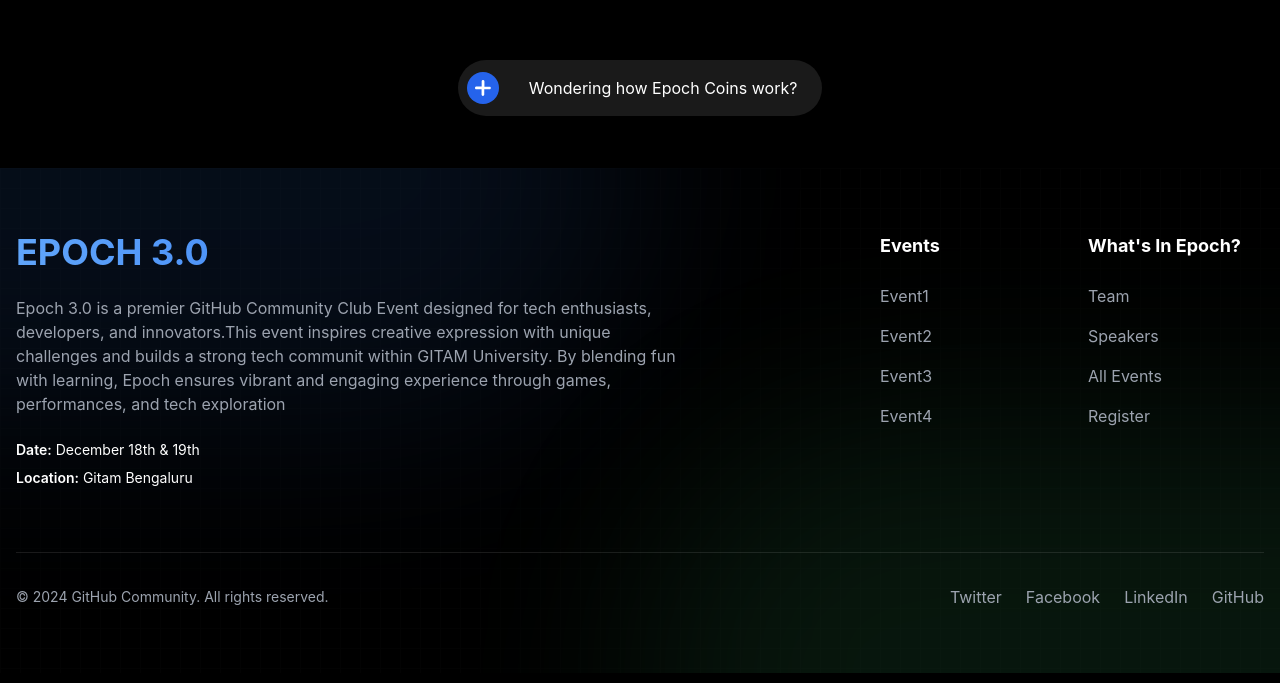
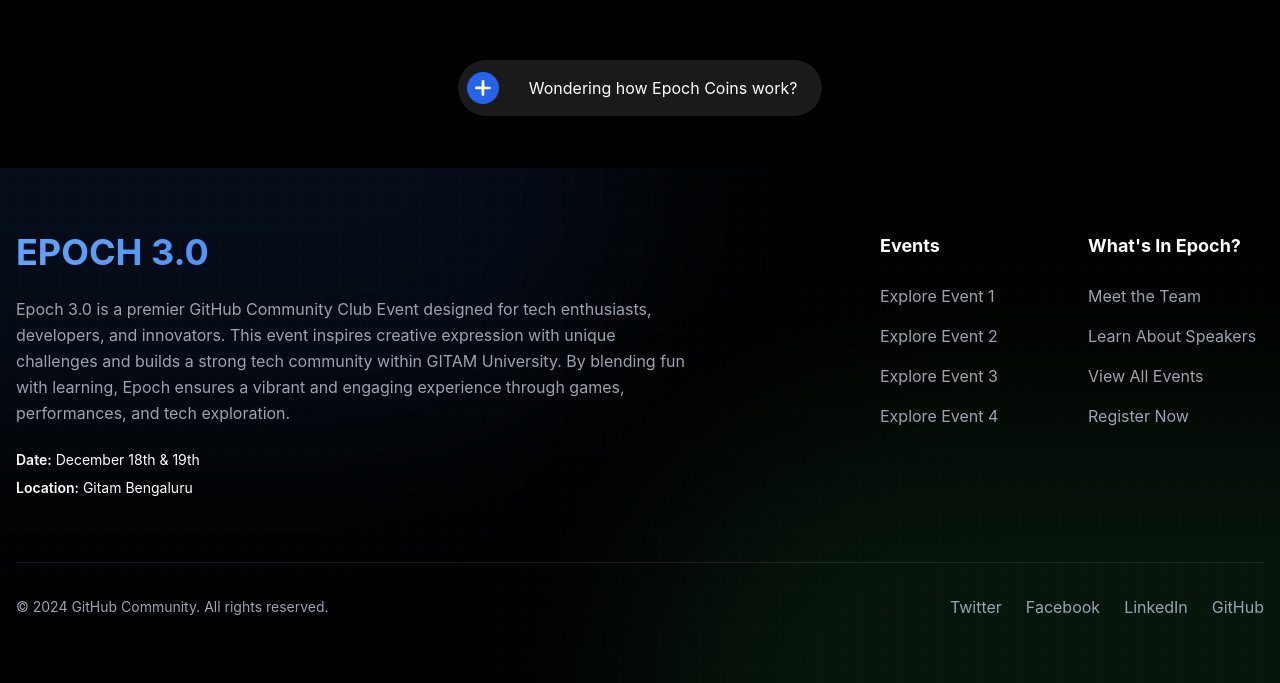
Before and after one commit to RamaSai2519/deva, a React (Create React App) app: page / in a window 1280 px wide. Shown: the part 5952-6635 px from the top of the page. Built offline with nearby package versions, Linux system fonts and the light colour scheme.

Commit message:
Refactor Footer component to improve accessibility and enhance social media links

```diff
--- a/src/components/Footer/index.js
+++ b/src/components/Footer/index.js
@@ -1,14 +1,27 @@
 import React from 'react';
 import { Link } from 'react-router-dom';
 
+const SocialLink = ({ href, label }) => (
+    <Link
+        to={href}
+        aria-label={label}
+        className="text-gray-400 hover:text-green-400 transition-colors"
+    >
+        {label}
+    </Link>
+);
+
 const Footer = () => {
+    const currentYear = new Date().getFullYear() || 2024; // Fallback to a default year
+
     return (
         <footer className="relative bg-black text-white py-16 overflow-hidden">
             <div
                 className="absolute inset-0 opacity-10"
                 style={{
-                    backgroundImage: 'linear-gradient(#222 1px, transparent 1px), linear-gradient(90deg, #222 1px, transparent 1px)',
-                    backgroundSize: '20px 20px'
+                    backgroundImage:
+                        'linear-gradient(#222 1px, transparent 1px), linear-gradient(90deg, #222 1px, transparent 1px)',
+                    backgroundSize: '20px 20px',
                 }}
             />
             <div className="absolute inset-0 overflow-hidden">
@@ -22,48 +35,117 @@ const Footer = () => {
                         <h2 className="text-4xl font-bold bg-clip-text text-transparent bg-gradient-to-r from-blue-400 via-blue-500 to-green-400">
                             EPOCH 3.0
                         </h2>
-                        <p className="text-gray-400 mb-8 max-w-2xl">
-                            Epoch 3.0 is a premier GitHub Community Club Event designed for tech enthusiasts, developers, and innovators.This event inspires creative expression with unique challenges and builds a strong tech communit within GITAM University. By blending fun with learning, Epoch ensures vibrant and engaging experience through games, performances, and tech exploration
+                        <p className="text-gray-400 mb-8 max-w-2xl leading-relaxed">
+                            Epoch 3.0 is a premier GitHub Community Club Event designed for tech enthusiasts, developers, and innovators. This event inspires creative expression with unique challenges and builds a strong tech community within GITAM University. By blending fun with learning, Epoch ensures a vibrant and engaging experience through games, performances, and tech exploration.
                         </p>
                         <div className="space-y-2">
-                            <p className="text-sm"><span className="font-semibold">Date:</span> December 18th & 19th</p>
-                            <p className="text-sm"><span className="font-semibold">Location:</span> Gitam Bengaluru</p>
+                            <p className="text-sm">
+                                <span className="font-semibold">Date:</span> December 18th & 19th
+                            </p>
+                            <p className="text-sm">
+                                <span className="font-semibold">Location:</span> Gitam Bengaluru
+                            </p>
                         </div>
                     </div>
                     <div className="grid grid-cols-2 gap-8">
                         <div>
                             <h3 className="text-lg font-bold mb-6">Events</h3>
                             <ul className="space-y-4">
-                                <li><Link to="#" className="text-gray-400 hover:text-green-400 transition-colors">Event1</Link></li>
-                                <li><Link to="#" className="text-gray-400 hover:text-green-400 transition-colors">Event2</Link></li>
-                                <li><Link to="#" className="text-gray-400 hover:text-green-400 transition-colors">Event3</Link></li>
-                                <li><Link to="#" className="text-gray-400 hover:text-green-400 transition-colors">Event4</Link></li>
+                                <li>
+                                    <Link
+                                        to="#"
+                                        aria-label="Learn about Event 1"
+                                        className="text-gray-400 hover:text-green-400 transition-colors"
+                                    >
+                                        Explore Event 1
+                                    </Link>
+                                </li>
+                                <li>
+                                    <Link
+                                        to="#"
+                                        aria-label="Learn about Event 2"
+                                        className="text-gray-400 hover:text-green-400 transition-colors"
+                                    >
+                                        Explore Event 2
+                                    </Link>
+                                </li>
+                                <li>
+                                    <Link
+                                        to="#"
+                                        aria-label="Learn about Event 3"
+                                        className="text-gray-400 hover:text-green-400 transition-colors"
+                                    >
+                                        Explore Event 3
+                                    </Link>
+                                </li>
+                                <li>
+                                    <Link
+                                        to="#"
+                                        aria-label="Learn about Event 4"
+                                        className="text-gray-400 hover:text-green-400 transition-colors"
+                                    >
+                                        Explore Event 4
+                                    </Link>
+                                </li>
                             </ul>
                         </div>
                         <div>
                             <h3 className="text-lg font-bold mb-6">What's In Epoch?</h3>
                             <ul className="space-y-4">
-                                <li><Link to="#" className="text-gray-400 hover:text-green-400 transition-colors">Team</Link></li>
-                                <li><Link to="#" className="text-gray-400 hover:text-green-400 transition-colors">Speakers</Link></li>
-                                <li><Link to="#" className="text-gray-400 hover:text-green-400 transition-colors">All Events</Link></li>
-                                <li><Link to="#" className="text-gray-400 hover:text-green-400 transition-colors">Register</Link></li>
+                                <li>
+                                    <Link
+                                        to="#"
+                                        aria-label="Meet the Team"
+                                        className="text-gray-400 hover:text-green-400 transition-colors"
+                                    >
+                                        Meet the Team
+                                    </Link>
+                                </li>
+                                <li>
+                                    <Link
+                                        to="#"
+                                        aria-label="Learn about the Speakers"
+                                        className="text-gray-400 hover:text-green-400 transition-colors"
+                                    >
+                                        Learn About Speakers
+                                    </Link>
+                                </li>
+                                <li>
+                                    <Link
+                                        to="#"
+                                        aria-label="View All Events"
+                                        className="text-gray-400 hover:text-green-400 transition-colors"
+                                    >
+                                        View All Events
+                                    </Link>
+                                </li>
+                                <li>
+                                    <Link
+                                        to="#"
+                                        aria-label="Register for Epoch 3.0"
+                                        className="text-gray-400 hover:text-green-400 transition-colors"
+                                    >
+                                        Register Now
+                                    </Link>
+                                </li>
                             </ul>
                         </div>
                     </div>
                 </div>
                 <div className="border-t border-white/10 pt-8 flex flex-col md:flex-row justify-between items-center gap-4">
                     <p className="text-sm text-gray-400">
-                        © {new Date().getFullYear()} GitHub Community. All rights reserved.
+                        © {currentYear} GitHub Community. All rights reserved.
                     </p>
                     <div className="flex space-x-6">
-                        <Link to="#" className="text-gray-400 hover:text-green-400 transition-colors">Twitter</Link>
-                        <Link to="#" className="text-gray-400 hover:text-green-400 transition-colors">Facebook</Link>
-                        <Link to="#" className="text-gray-400 hover:text-green-400 transition-colors">LinkedIn</Link>
-                        <Link to="#" className="text-gray-400 hover:text-green-400 transition-colors">GitHub</Link>
+                        <SocialLink href="#" label="Twitter" />
+                        <SocialLink href="#" label="Facebook" />
+                        <SocialLink href="#" label="LinkedIn" />
+                        <SocialLink href="#" label="GitHub" />
                     </div>
                 </div>
             </div>
         </footer>
     );
 };
+
 export default Footer;
```
